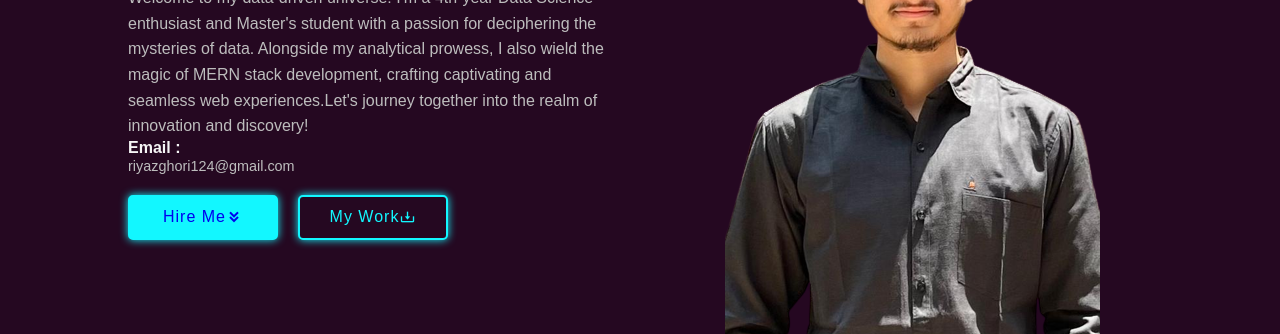
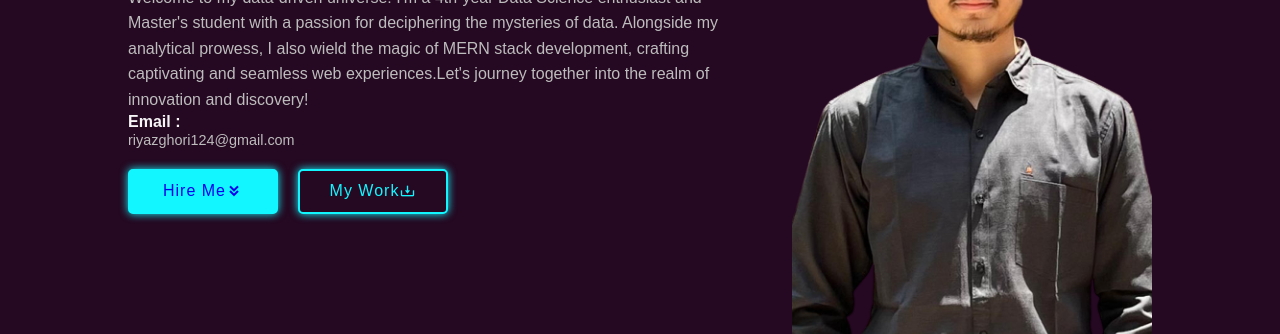
Before and after one commit to DevendraSiShekhawat/Portfolio_1, a plain HTML site: page index.html in a window 1280 px wide. Shown: the part 277-611 px from the top of the page. Drawn offline with nearby package versions, Linux system fonts and the light colour scheme; animation ran at ten frames a second.

Commit message:
Added Css

```diff
--- a/style.css
+++ b/style.css
@@ -120,7 +120,7 @@ section{
     min-height: 100vh;
     height:100%;
     width: 100%;
-    display: grid;
+    display: flex;
     grid-template-columns:  repeat(2,1fr);
     align-items: center;
     grid-gap: 4em;
@@ -276,30 +276,34 @@ section{
 .social-icons a:hover{
     color: var(--text-color);
 }
+/* .social-icons a::before{
+   content: "";
+   position: absolute;
+   left: 0;
+   top: 0;
+   width: 100%;
+   height: 100%;
+   background: var(--hover-color);
+   transition: .6s;
+   z-index: -1;
+}
 
+.social-icons a:hover::before{
+    width: 100%;
+} */
+
+.home-image{
+    position: relative;
+}
+.img-box {
+    text-align: center;
+}
 .img-box img{
     width: 100%;
     max-width: 450px;
     height: auto;
-
+    /* position: relative; */
 }
-/* Keep the image responsive while maintaining its aspect ratio */
-.home-image {
-    flex: 1;
-    display: flex;
-    justify-content: center;
-    align-items: center;
-  }
-
-  .img-box {
-    max-width: 100%;
-    max-height: 100%;
-    width: auto;
-    height: auto;
-  }
-
-  /* Adjust the size of the liquid shapes if necessary */
-
 
 .liquid-shape{
     position: absolute;
@@ -307,8 +311,6 @@ section{
     height: 500%;
     z-index: -1;
     top: 10%;
-    /* top: 0; */
-    left: 0;
 }
 .liquid-shape:nth-child(2){
     filter: blur(50px);
@@ -1108,19 +1110,19 @@ footer a{
 
 /* Responsive adjustments */
 @media screen and (min-width: 768px) {
-    .about {
+  /* .about {
     display: flex;
     align-items: center;
-    }
+  } */
 
-    .about-content {
+  /* .about-content {
     width: 50%;
-    }
+  } */
 
-    .content-wrapper {
+  /* .content-wrapper {
     flex-direction: column;
   }
-
+   */
   .education-content,
   .experience-content {
     width: 100%;
```
Lines whose indentation alone changed are shown as unchanged.
